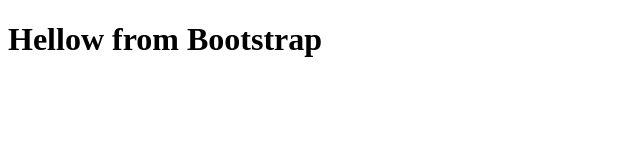
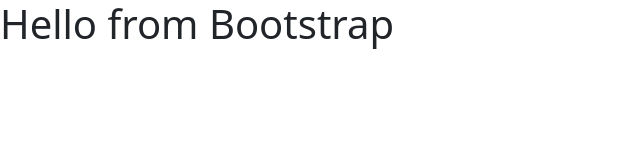
Before and after one commit to VASHKOR-DAS/bootstrap-practics, a plain HTML site: page index.html in a window 1280 px wide. Shown: the whole page, without its empty margins (0-640 px from the left). Drawn offline with nearby package versions, Linux system fonts and the light colour scheme.

Commit message:
bootstrap

```diff
--- a/index.html
+++ b/index.html
@@ -4,9 +4,13 @@
     <meta charset="UTF-8">
     <meta http-equiv="X-UA-Compatible" content="IE=edge">
     <meta name="viewport" content="width=device-width, initial-scale=1.0">
+
+    <link href="https://cdn.jsdelivr.net/npm/bootstrap@5.1.3/dist/css/bootstrap.min.css" rel="stylesheet" integrity="sha384-1BmE4kWBq78iYhFldvKuhfTAU6auU8tT94WrHftjDbrCEXSU1oBoqyl2QvZ6jIW3" crossorigin="anonymous">
+
+
     <title>Bootstrap booting</title>
 </head>
 <body>
-    <h1>Hellow from Bootstrap</h1>
+    <h1>Hello from Bootstrap</h1>
 </body>
 </html>
```
